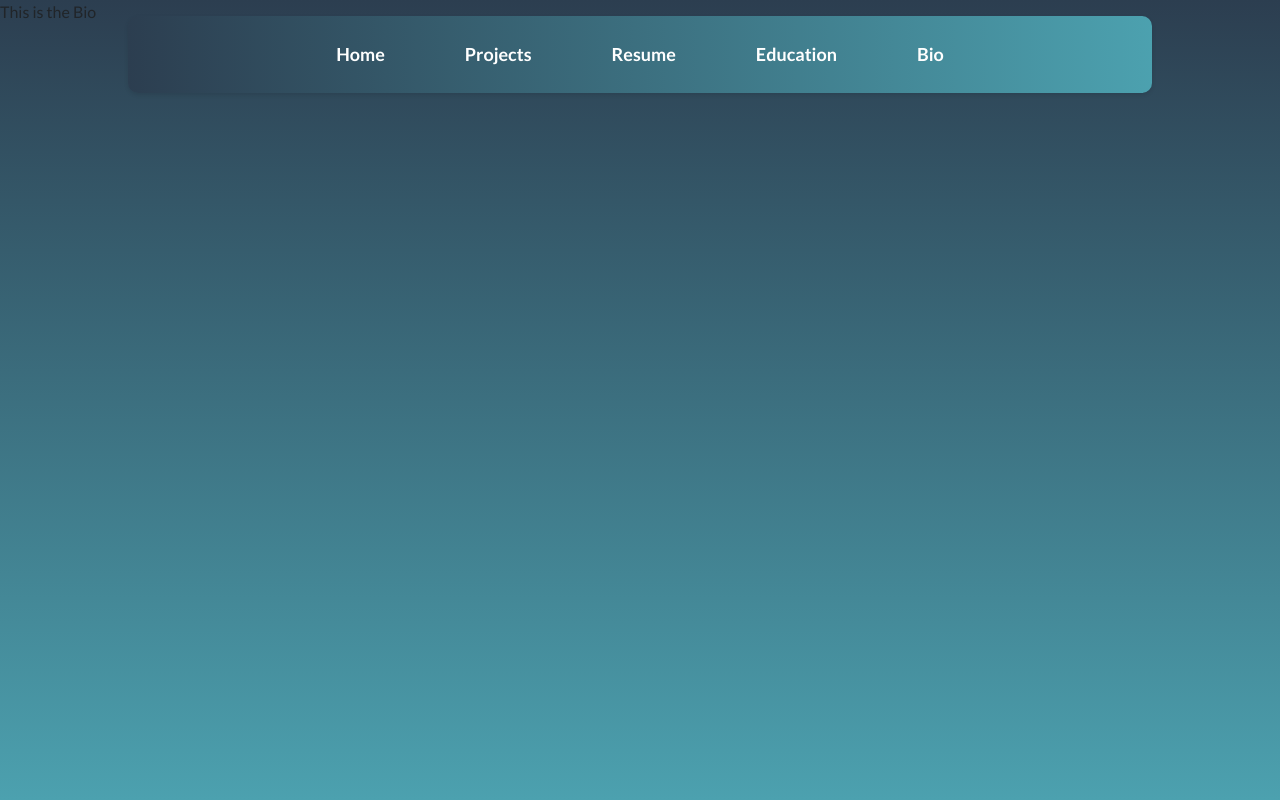
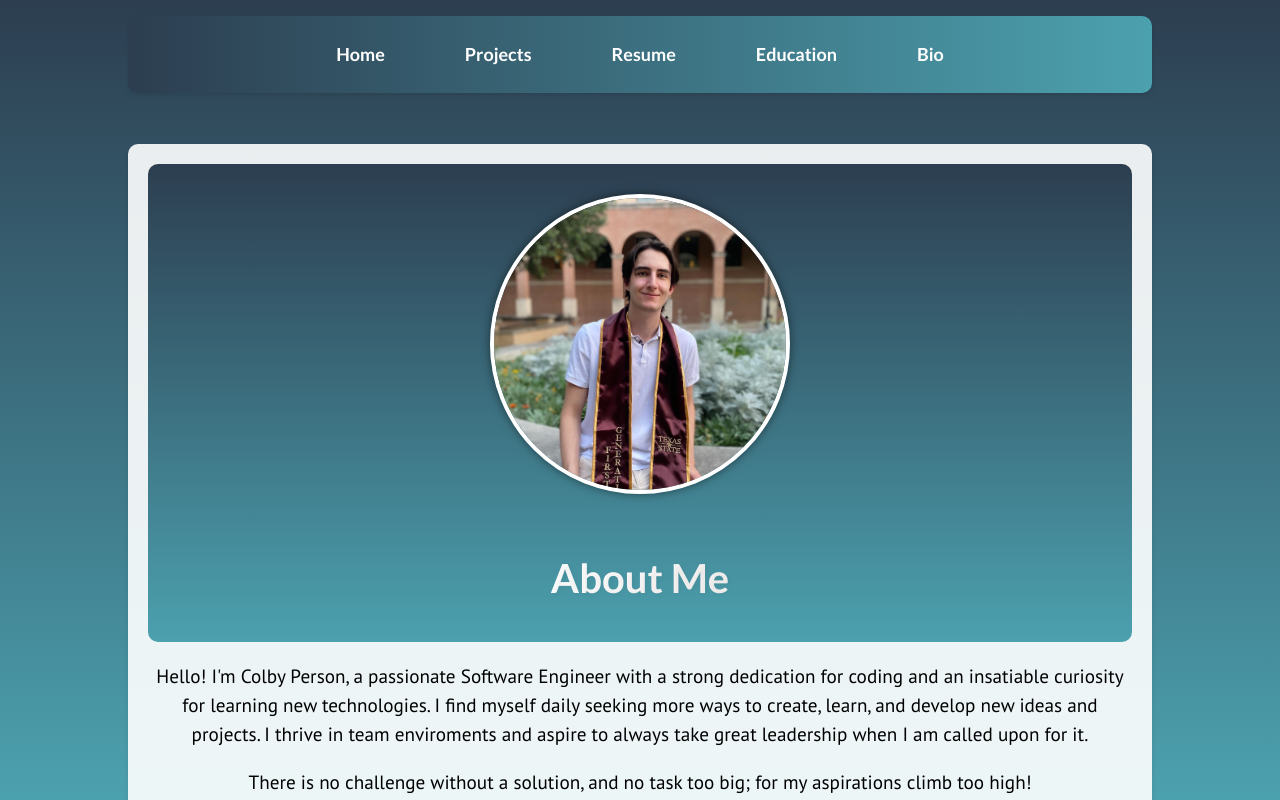
Before and after one commit to LetsGetRemixed/PersonalWebsite, a React (Create React App) app in the folder colby-person/: page /bio in a window 1280 px wide. Built offline with nearby package versions, Linux system fonts and the light colour scheme; a web font is replaced by a local one.

Commit message:
Bio complete. Website might be done
website fin. maybe?

```diff
--- a/colby-person/src/App.js
+++ b/colby-person/src/App.js
@@ -3,10 +3,11 @@ import React from 'react';
 import { BrowserRouter as Router, Routes, Route } from 'react-router-dom';
 import Home from './components/homepage/Home';
 
-import Bio from './components/Bio/Bio';
+
 import Education from './components/Education/Education';
 import ProjectsPage from './components/Projects/ProjectPage';
 import Resume from './components/Resume/Resume';
+import Bio from './components/Bio/Bio';
 
 
 
--- a/colby-person/src/components/Bio/Bio.css
+++ b/colby-person/src/components/Bio/Bio.css
@@ -0,0 +1,157 @@
+/* Base styles */
+body {
+    font-family: "Lato", sans-serif;
+    background: linear-gradient(to bottom, #2c3e50, #4ca1af);
+    margin: 0;
+    padding: 0;
+    color: white;
+}
+
+.bio-container {
+    width: 80%;
+    margin: 9rem auto;
+    padding: 20px;
+    box-sizing: border-box;
+    background: rgba(255, 255, 255, 0.9);
+    border-radius: 10px;
+    box-shadow: 0 2px 4px rgba(0, 0, 0, 0.1);
+    color: #2c3e50;
+}
+
+.bio-header {
+    display: flex;
+    flex-direction: column;
+    align-items: center;
+    text-align: center;
+    margin-bottom: 20px;
+    border-radius:10px;
+    padding-top:30px;
+    background: linear-gradient(to bottom, #2c3e50, #4ca1af);
+}
+
+.bio-photo {
+    width: 300px;
+    height: 300px;
+    border-radius: 50%;
+    object-fit: cover;
+    border: 4px solid white;
+    box-shadow: 0 0 10px rgba(0, 0, 0, 0.5);
+    margin-bottom: 10px;
+}
+
+.bio-title {
+    font-size: 2.5rem;
+    font-weight: 700;
+    margin-bottom: 10px;
+
+}
+
+.bio-description {
+    font-size: 1.2rem;
+    margin-bottom: 20px;
+    text-align: center;
+}
+
+.section-title {
+    font-size: 2rem;
+    font-family: "Lato", sans-serif;
+    font-weight: 600;
+    margin-top: 20px;
+    margin-bottom: 10px;
+    text-align: center;
+    color: #4ca1af;
+
+}
+
+.motto {
+    font-size: 1.5rem;
+    font-style: italic;
+    text-align: center;
+    margin-bottom: 20px;
+
+}
+
+.languages-list, .technologies-list, .hobbies-list, .softskills-list {
+    list-style: none;
+    padding: 0;
+    margin: 0 0 20px 0;
+    display: flex;
+    flex-wrap: wrap;
+    justify-content: center;
+
+
+}
+
+
+.languages-list li, .technologies-list li, .hobbies-list li, .softskills-list li {
+    background: #f2f2f2;
+    color: #ffffff;
+    margin: 5px;
+    font-weight: 600;
+    padding: 10px 15px;
+    border-radius: 5px;
+    box-shadow: 0 2px 4px rgba(0, 0, 0, 0.1);
+    transition: transform 0.1s ease-in-out;
+}
+.languages-list li{
+    background: linear-gradient(to bottom, #8dc3fa, #1f5159);
+}
+
+.technologies-list li{
+    background: linear-gradient(to bottom, #5ae3b7, #296f3a);
+}
+
+.softskills-list li{
+
+    background: linear-gradient(to bottom, #a34fbf, #531d58);
+}
+
+.hobbies-list li{
+    background: linear-gradient(to bottom, #fab847, #b98230);
+}
+
+.languages-list li:hover, .technologies-list li:hover, .hobbies-list li:hover, .softskills-list li:hover {
+    animation: float 1.5s infinite alternate;
+}
+
+@keyframes float {
+    0% {
+        transform: translateY(0);
+    }
+    100% {
+        transform: translateY(-3px); /* Move up by 10 pixels */
+    }
+}
+
+/* Responsive styles */
+@media (max-width: 768px) {
+    .bio-container {
+        width: 90%;
+    }
+
+    .bio-photo{
+        width: 150px;
+    height: 150px;
+    }
+
+    .bio-title {
+        font-size: 2rem;
+    }
+
+    .bio-description {
+        font-size: 1rem;
+    }
+
+    .section-title {
+        font-size: 1.5rem;
+    }
+
+    .motto {
+        font-size: 1.2rem;
+    }
+
+    .skills-list li, .hobbies-list li {
+        font-size: 0.9rem;
+        padding: 8px 10px;
+    }
+}
--- a/colby-person/src/components/Bio/Bio.js
+++ b/colby-person/src/components/Bio/Bio.js
@@ -6,13 +6,73 @@ import Navbar from '../Navigationbar/Navbar';
 function Bio() {
   return (
       <div>
+          <Navbar />
+          <div className="bio-container">
+              <div className="bio-header">
+                  <img src="colbygradheadshot.jpg" alt="Headshot" className="bio-photo" />
+                  <h1 className="bio-title">About Me</h1>
+              </div>
+              <p className="bio-description">
+                  Hello! I'm Colby Person, a passionate Software Engineer with a strong dedication for
+                   coding and an insatiable curiosity for learning new technologies.
+                  I find myself daily seeking more ways to create, learn, and develop new ideas and projects.
+                  I thrive in team enviroments and aspire to always take great leadership when I
+                  am called upon for it.
+              </p>
+              <p className="bio-description">
+              There is no challenge without a solution, and no task too big; for my aspirations
+                  climb too high!
+              </p>
+              <h2 className="section-title">Personal Motto: </h2>
+              <p className="motto">"Strive to impress and be the best"</p>
+              <h2 className="section-title">Languages</h2>
+              <ul className="languages-list">
+                  <li>JavaScript</li>
+                  <li>C++</li>
+                  <li>C#</li>
+                  <li>Java</li>
+                  <li>Python</li>
+                  <li>SQL</li>
+                  <li>HTML & CSS</li>
+                  <li>React</li>
+                  <li>Node.js</li>
+              </ul>
+
+              <h2 className="section-title">Technologies</h2>
+              <ul className="technologies-list">
+                  <li>Visiual Studio Code</li>
+                  <li>Github</li>
+                  <li>GitKraken</li>
+                  <li>Unity Engine</li>
+                  <li>Jira</li>
+                  <li>Circle CI</li>
+                  <li>Bitbucket</li>
+                  <li>MySQL</li>
+                  <li>Microsoft Ofiice</li>
+              </ul>
+
+              <h2 className="section-title">Soft Skills</h2>
+              <ul className="softskills-list">
+                  <li>Active Leader</li>
+                  <li>Communication</li>
+                  <li>Problem Solver</li>
+                  <li>Critical Thinker</li>
+                  <li>Creativity</li>
+                  <li>Resposible</li>
+
+              </ul>
 
 
-         <Navbar />
-             <div>
-                  This is the Bio
+              <h2 className="section-title">Hobbies & Interests</h2>
+              <ul className="hobbies-list">
+                  <li>Playing Piano</li>
+                  <li>Writing Music</li>
+                  <li>Chess</li>
+                  <li>Playing Video Games</li>
+                  <li>Creating Websites</li>
+                  <li>Developing Games</li>
+              </ul>
           </div>
-
       </div>
   );
 }
--- a/colby-person/src/components/homepage/Home.js
+++ b/colby-person/src/components/homepage/Home.js
@@ -15,7 +15,7 @@ function Home() {
             <div className="name">Colby Person</div>
             <div className="profession">Software Engineer</div>
             <div className="ethics">Strong Passion for Coding.</div>
-            <div className="ethics">Strong Work Ethic.</div>
+            <div className="ethics">Innovate, Learn, and Excel.</div>
           </div>
           <div className="contact-info">
             <div className="contact-item">
```
Also changed, not shown: colby-person/public/colbygradheadshot.jpg (added). Lines whose indentation alone changed are shown as unchanged.
